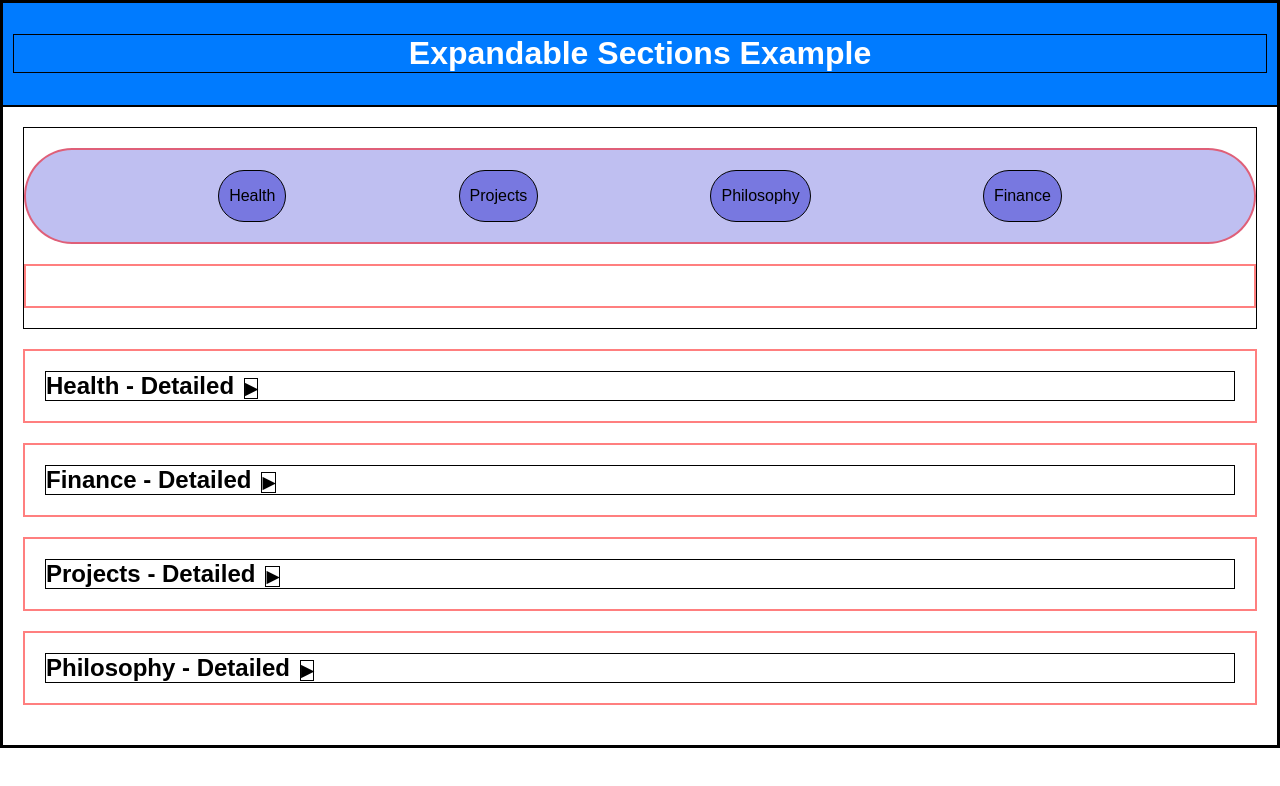
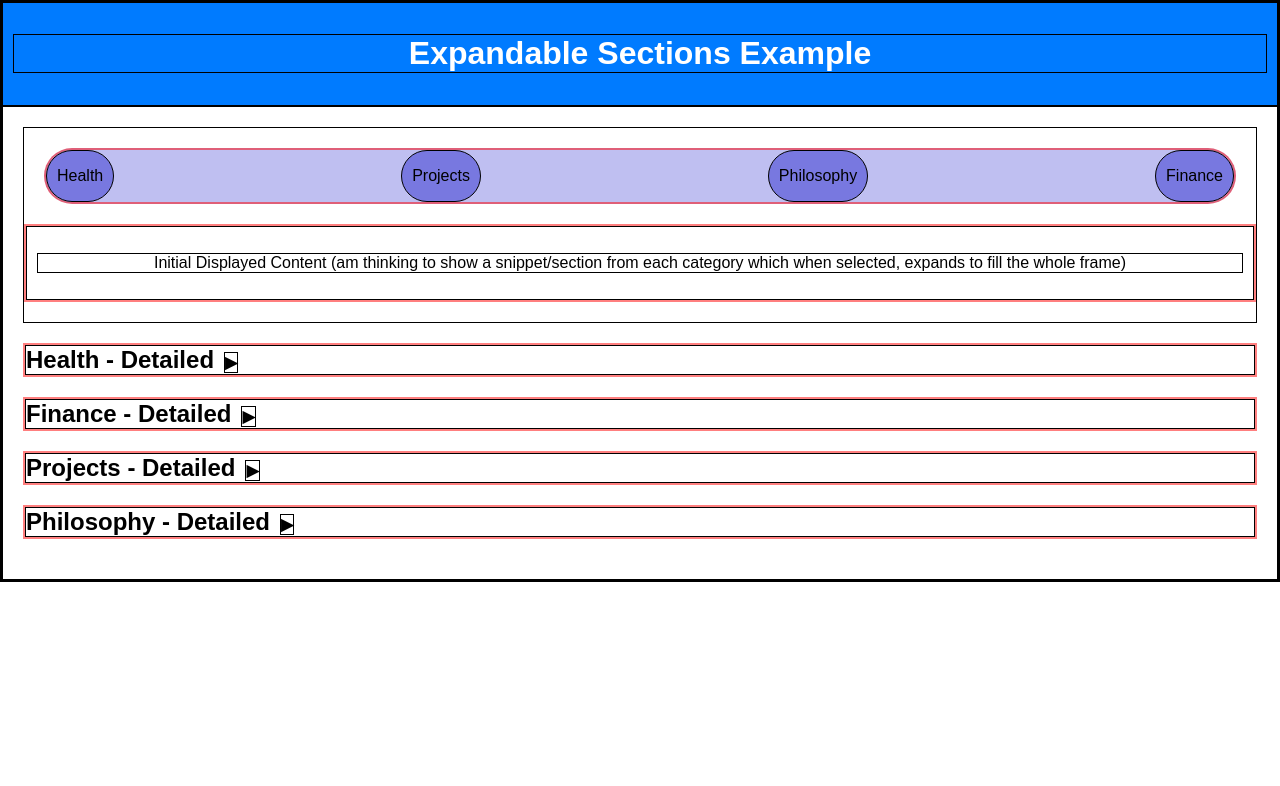
Before and after one commit to bsh75/Personal-Website, a plain HTML site: page index.html in a window 1280 px wide. Drawn offline with Linux system fonts and the light colour scheme.

Commit message:
Adjusted slider (horizontal dashbord thingy), need to learn more js before attempting to add the desired functionality for each of the buttons, should maybe try adjust the color of each button when it is selected

```diff
--- a/index.html
+++ b/index.html
@@ -13,23 +13,29 @@
     <main class="content-column">
 
         <div id="summary-overview">
-            <section id="summary-header" class="border-rounded main-background-color">
-                <div class="summary-button button border-rounded secondary-background-color">
+            <section id="slider-tabs" class="border-rounded main-background-color">
+                <div class="slider-button button border-rounded button-background-color">
                     Health
                 </div>
-                <div class="summary-button border-rounded secondary-background-color">
+                <div class="slider-button button border-rounded button-background-color">
                     Projects
                 </div>
-                <div class="summary-button border-rounded secondary-background-color">
+                <div class="slider-button border-rounded button-background-color">
                     Philosophy
                 </div>
-                <div class="summary-button border-rounded secondary-background-color">
+                <div class="slider-button border-rounded button-background-color">
                     Finance
                 </div>
             </section>
-            <section id="summary-display">
-                <div class="summary-content initially-hidden">
+            <section id="slider-display">
+                <div class="slider-content">
+                    <p>Initial Displayed Content (am thinking to show a snippet/section from each category which when selected, expands to fill the whole frame)</p>
+                </div>
+                <div class="slider-content initially-hidden">
                     <p>Content of Health Summary</p>
+                </div>
+                <div class="slider-content initially-hidden">
+                    <p>Content of Projects Summary</p>
                 </div>
             </section>
         </div>
--- a/script.js
+++ b/script.js
@@ -1,4 +1,6 @@
 // script.js
+
+// Code to toggle the visibility of vertically expandable sections
 const headerButtons = document.querySelectorAll('.header-button');
 
 headerButtons.forEach((header) => {
@@ -16,12 +18,13 @@ headerButtons.forEach((header) => {
     });
 });
 
+// Code to toggle the visibility of the horiontal dashboard sections (IN PROGRESS......)
 const summaryButtons = document.querySelectorAll('.summary-button');
 
-headerButtons.forEach((header) => {
+summaryButtons.forEach((summaryButton) => {
     header.addEventListener('click', () => {
-        const section = header.parentElement;
-        const content = section.querySelector('.initially-hidden');
+        const contentID = "#".concat(summaryButton.id.split("-").charAt(0), "-summary-content")
+        const content = document.querySelector(contentID);
 
         if (content.style.display === 'none' || content.style.display === '') {
             content.style.display = 'block';
--- a/styles.css
+++ b/styles.css
@@ -28,21 +28,27 @@ main {
 /* Style the sections with margin, padding, border, and relative positioning */
 section {
     margin: 20px 0; /* Adjust margin to create space between sections */
-    padding: 20px;
     border: 2px solid rgba(255, 0, 0, 0.5);
     position: relative; /* For positioning the button and content */
 }
 
-#summary-header {
+#slider-tabs {
+    margin: 20px 20px;
     display:flex;
-    justify-content: space-evenly;
+    flex-wrap: wrap;
+    justify-content: space-between;
+    padding: 0px;
+}
+
+.slider-content {
+    padding: 10px;
 }
 
 #summary-overview {
     text-align: center;
 }
 
-.summary-button {
+.slider-button {
     height: 30px;
     padding: 10px;
     align-content: center;
@@ -56,7 +62,10 @@ section {
     background-color: rgba(0, 0, 200, 0.25);
 }
 
-.secondary-background-color {
+.button-background-color {
+    background-color: rgba(50, 50, 207, 0.5);
+}
+.button-active-background-color {
     background-color: rgba(50, 50, 207, 0.5);
 }
 
```
